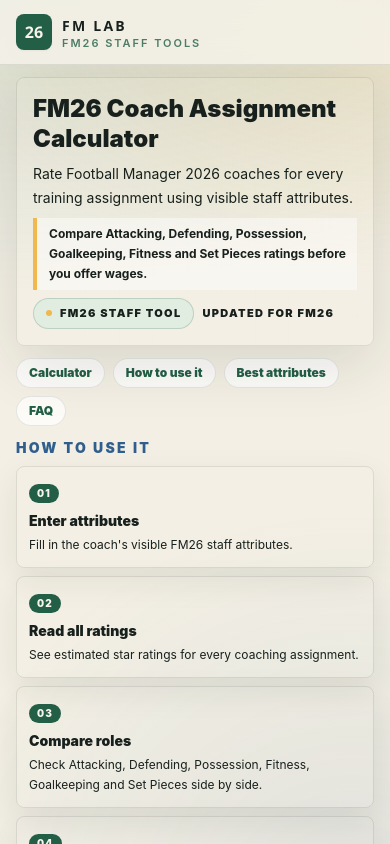
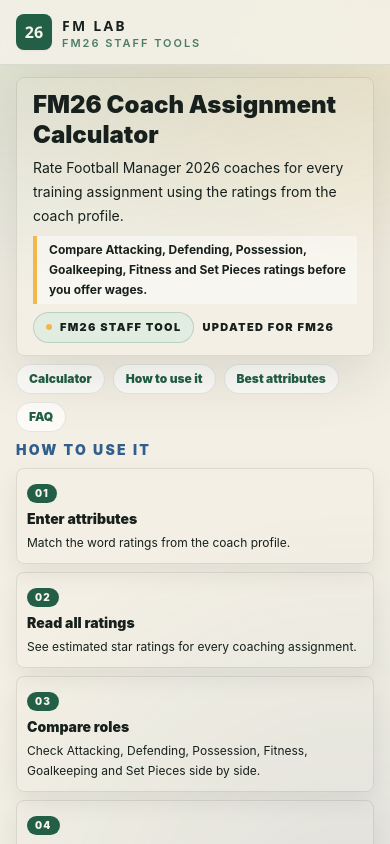
Before and after one commit to cakuza/FMLAB, a Next.js app: page / in a window 390 px wide. Shown: the top 844 px of the page. Built offline with nearby package versions, Linux system fonts and the light colour scheme; no server answers.

Commit message:
Polish FM player copy and compact page

```diff
--- a/app/coach-rating-calculator/page.tsx
+++ b/app/coach-rating-calculator/page.tsx
@@ -6,7 +6,7 @@
 
 const pageTitle = "FM26 Coach Calculator - Staff Assignment Ratings | FM Lab";
 const pageDescription =
-  "Estimate Football Manager 2026 coach ratings for Attacking, Defending, Possession, Goalkeeping, Fitness and Set Pieces assignments using visible staff attributes.";
+  "Estimate Football Manager 2026 coach ratings for Attacking, Defending, Possession, Goalkeeping, Fitness and Set Pieces assignments using coach profile ratings.";
 const ogDescription =
   "Compare FM26 staff assignment ratings before you hire or assign coaches.";
 const pageUrl = `${siteUrl}/coach-rating-calculator`;
@@ -15,7 +15,7 @@
   {
     number: "01",
     title: "Enter attributes",
-    text: "Fill in the coach's visible FM26 staff attributes."
+    text: "Match the word ratings from the coach profile."
   },
   {
     number: "02",
@@ -38,21 +38,21 @@
 const howItWorksCards = [
   {
     marker: "WORDS",
-    title: "Visible FM26 word levels",
+    title: "Enter the coach attributes you see in FM26",
     text:
-      "Use the coach attributes you can see in-game, including coaching and mental ratings."
+      "Use the word ratings from the coach profile, including coaching and mental attributes."
   },
   {
     marker: "RANK",
-    title: "Training role ranking",
+    title: "See every training role ranked",
     text:
-      "FM Lab ranks all 9 assignment roles so you can see where the coach helps most."
+      "FM Lab shows how the coach fits all 9 assignment roles, from strongest to weakest."
   },
   {
     marker: "HIRE",
-    title: "Hiring decision support",
+    title: "Know what to expect before hiring",
     text:
-      "Use it before committing wages or assigning training responsibilities."
+      "Use the ratings to spot specialists, backup options, and roles where the coach may not be worth the wage."
   }
 ];
 
@@ -65,7 +65,7 @@
   {
     question: "What attributes should I enter?",
     answer:
-      "Enter the visible coaching and mental staff attributes shown in FM26: Attacking, Defending, Fitness, Goalkeeping, Possession, Set Pieces, Tactical, Technical, Authority, Determination and Motivating."
+      "Enter the coaching and mental attributes from the FM26 coach profile: Attacking, Defending, Fitness, Goalkeeping, Possession, Set Pieces, Tactical, Technical, Authority, Determination and Motivating."
   },
   {
     question: "What does the assignment rating mean?",
@@ -85,7 +85,7 @@
   {
     question: "Does this guarantee the exact in-game star rating?",
     answer:
-      "No. It is an approximation based on visible attributes and should be used as a practical decision aid, not an official formula."
+      "No. It is an approximation based on the coach profile and should be used as a practical decision aid, not an official formula."
   }
 ];
 
@@ -97,7 +97,7 @@
     applicationCategory: "SportsApplication",
     operatingSystem: "Web",
     description:
-      "An unofficial Football Manager 2026 coach assignment calculator for estimating staff ratings from visible attributes.",
+      "An unofficial Football Manager 2026 coach assignment calculator for estimating staff ratings from coach profile attributes.",
     url: pageUrl
   },
   {
@@ -161,17 +161,17 @@
         type="application/ld+json"
         dangerouslySetInnerHTML={{ __html: JSON.stringify(structuredData) }}
       />
-      <section className="relative mb-3 overflow-hidden rounded-lg border border-ink/10 bg-chalk/88 px-4 py-4 shadow-panel sm:px-6 sm:py-5">
+      <section className="relative mb-2 overflow-hidden rounded-lg border border-ink/10 bg-chalk/88 px-4 py-3 shadow-panel sm:px-5 sm:py-4">
         <div className="pitch-lines pointer-events-none absolute inset-0 opacity-[0.075]" />
         <div className="relative max-w-5xl">
           <h1 className="max-w-4xl text-2xl font-black leading-tight text-ink sm:text-3xl lg:text-4xl">
             FM26 Coach Assignment Calculator
           </h1>
-          <p className="mt-2 max-w-3xl text-sm leading-6 text-ink/72 sm:text-base">
+          <p className="mt-1.5 max-w-3xl text-sm leading-6 text-ink/72 sm:text-base">
             Rate Football Manager 2026 coaches for every training assignment
-            using visible staff attributes.
+            using the ratings from the coach profile.
           </p>
-          <p className="mt-2 max-w-3xl border-l-4 border-signal bg-white/45 py-1.5 pl-3 text-xs font-bold leading-5 text-ink/78 sm:text-sm">
+          <p className="mt-2 max-w-3xl border-l-4 border-signal bg-white/45 py-1 pl-3 text-xs font-bold leading-5 text-ink/78 sm:text-sm">
             Compare Attacking, Defending, Possession, Goalkeeping, Fitness and
             Set Pieces ratings before you offer wages.
           </p>
@@ -187,7 +187,7 @@
 
       <nav
         aria-label="Page sections"
-        className="mb-3 flex flex-wrap gap-2 text-xs font-black text-pitch sm:text-sm"
+        className="mb-2 flex flex-wrap gap-2 text-xs font-black text-pitch sm:text-sm"
       >
         <a
           className="rounded-full border border-ink/10 bg-white/75 px-3 py-1.5 hover:bg-touchline/55"
@@ -215,7 +215,7 @@
         </a>
       </nav>
 
-      <section className="mb-3" id="how-to-use-it">
+      <section className="mb-2" id="how-to-use-it">
         <div className="mb-2 flex items-end justify-between gap-4">
           <h2 className="text-sm font-black uppercase tracking-[0.16em] text-bench">
             How to use it
@@ -225,13 +225,13 @@
         <ol className="grid gap-2 sm:grid-cols-2 lg:grid-cols-4">
           {howToSteps.map((step) => (
             <li
-              className="rounded-lg border border-ink/10 bg-white/78 p-3 shadow-[0_12px_34px_rgba(23,32,28,0.08)]"
+              className="rounded-lg border border-ink/10 bg-white/78 p-2.5 shadow-[0_10px_26px_rgba(23,32,28,0.07)]"
               key={step.number}
             >
               <span className="inline-flex rounded-full bg-pitch px-2 py-0.5 text-[10px] font-black tracking-[0.12em] text-chalk">
                 {step.number}
               </span>
-              <h3 className="mt-2 text-sm font-black leading-5 text-ink">
+              <h3 className="mt-1.5 text-sm font-black leading-5 text-ink">
                 {step.title}
               </h3>
               <p className="mt-1 text-xs leading-5 text-ink/68">{step.text}</p>
@@ -251,18 +251,18 @@
         </h2>
         <p className="mt-2 max-w-4xl text-sm leading-6 text-ink/72">
           This tool estimates how well a Football Manager 2026 staff member
-          fits each coaching assignment. Enter the coach&apos;s visible attributes,
+          fits each coaching assignment. Enter the coach&apos;s profile ratings,
           then compare assignment ratings from 1 to 5 stars.
         </p>
         <ul className="mt-3 grid gap-2 text-xs font-bold text-ink/72 sm:grid-cols-3">
           <li className="rounded-lg border border-ink/10 bg-chalk/72 px-3 py-2">
-            Best for: choosing staff assignments before hiring.
+            Best for: checking what a coach can realistically offer before you hire him.
           </li>
           <li className="rounded-lg border border-ink/10 bg-chalk/72 px-3 py-2">
-            Uses: visible FM26 staff attributes only.
+            Input: the coach attributes you see on his FM26 profile.
           </li>
           <li className="rounded-lg border border-ink/10 bg-chalk/72 px-3 py-2">
-            Output: all 9 assignment ratings in one table.
+            Output: a live star rating for every training assignment.
           </li>
         </ul>
       </section>
@@ -271,20 +271,13 @@
         <h2 className="text-sm font-black uppercase tracking-[0.16em] text-bench">
           How it works
         </h2>
-        <p className="mt-3 max-w-4xl rounded-lg border border-ink/10 bg-white/72 p-4 text-sm font-semibold leading-6 text-ink/70">
-          Each training assignment combines its main coaching attributes with
-          supporting mental attributes: Determination, Authority and Motivating.
-          FM Lab ranks all 9 assignment slots so you can compare staff
-          candidates, avoid wasting wage budget, and assign each coach where he
-          actually helps.
-        </p>
         <div className="mt-3 grid gap-3 md:grid-cols-3">
           {howItWorksCards.map((item) => (
             <article
-              className="rounded-lg border border-ink/10 bg-white/76 p-4 shadow-[0_12px_34px_rgba(23,32,28,0.08)]"
+              className="rounded-lg border border-ink/10 bg-white/80 p-3.5 shadow-[0_12px_30px_rgba(23,32,28,0.08)]"
               key={item.title}
             >
-              <span className="text-[11px] font-black uppercase tracking-[0.14em] text-pitch/72">
+              <span className="inline-flex rounded-full bg-touchline px-2 py-0.5 text-[10px] font-black uppercase tracking-[0.14em] text-pitch/72">
                 {item.marker}
               </span>
               <h3 className="mt-2 text-base font-black leading-5 text-ink">
@@ -307,7 +300,7 @@
             </h2>
             <p className="mt-2 max-w-4xl text-sm font-semibold leading-6 text-ink/62">
               Different FM26 training assignments value different attributes.
-              The table below shows which visible staff attributes matter most
+              The table below shows which coach attributes matter most
               for each coaching role, so you can understand why a coach rates
               higher or lower.
             </p>
--- a/app/page.tsx
+++ b/app/page.tsx
@@ -6,7 +6,7 @@
 
 const pageTitle = "FM26 Coach Calculator - Staff Assignment Ratings | FM Lab";
 const pageDescription =
-  "Estimate Football Manager 2026 coach ratings for Attacking, Defending, Possession, Goalkeeping, Fitness and Set Pieces assignments using visible staff attributes.";
+  "Estimate Football Manager 2026 coach ratings for Attacking, Defending, Possession, Goalkeeping, Fitness and Set Pieces assignments using coach profile ratings.";
 const ogDescription =
   "Compare FM26 staff assignment ratings before you hire or assign coaches.";
 
@@ -36,7 +36,7 @@
   {
     number: "01",
     title: "Enter attributes",
-    text: "Fill in the coach's visible FM26 staff attributes."
+    text: "Match the word ratings from the coach profile."
   },
   {
     number: "02",
@@ -59,21 +59,21 @@
 const howItWorksCards = [
   {
     marker: "WORDS",
-    title: "Visible FM26 word levels",
+    title: "Enter the coach attributes you see in FM26",
     text:
-      "Use the coach attributes you can see in-game, including coaching and mental ratings."
+      "Use the word ratings from the coach profile, including coaching and mental attributes."
   },
   {
     marker: "RANK",
-    title: "Training role ranking",
+    title: "See every training role ranked",
     text:
-      "FM Lab ranks all 9 assignment roles so you can see where the coach helps most."
+      "FM Lab shows how the coach fits all 9 assignment roles, from strongest to weakest."
   },
   {
     marker: "HIRE",
-    title: "Hiring decision support",
+    title: "Know what to expect before hiring",
     text:
-      "Use it before committing wages or assigning training responsibilities."
+      "Use the ratings to spot specialists, backup options, and roles where the coach may not be worth the wage."
   }
 ];
 
@@ -86,7 +86,7 @@
   {
     question: "What attributes should I enter?",
     answer:
-      "Enter the visible coaching and mental staff attributes shown in FM26: Attacking, Defending, Fitness, Goalkeeping, Possession, Set Pieces, Tactical, Technical, Authority, Determination and Motivating."
+      "Enter the coaching and mental attributes from the FM26 coach profile: Attacking, Defending, Fitness, Goalkeeping, Possession, Set Pieces, Tactical, Technical, Authority, Determination and Motivating."
   },
   {
     question: "What does the assignment rating mean?",
@@ -106,7 +106,7 @@
   {
     question: "Does this guarantee the exact in-game star rating?",
     answer:
-      "No. It is an approximation based on visible attributes and should be used as a practical decision aid, not an official formula."
+      "No. It is an approximation based on the coach profile and should be used as a practical decision aid, not an official formula."
   }
 ];
 
@@ -118,7 +118,7 @@
     applicationCategory: "SportsApplication",
     operatingSystem: "Web",
     description:
-      "An unofficial Football Manager 2026 coach assignment calculator for estimating staff ratings from visible attributes.",
+      "An unofficial Football Manager 2026 coach assignment calculator for estimating staff ratings from coach profile attributes.",
     url: siteUrl
   },
   {
@@ -160,17 +160,17 @@
         type="application/ld+json"
         dangerouslySetInnerHTML={{ __html: JSON.stringify(structuredData) }}
       />
-      <section className="relative mb-3 overflow-hidden rounded-lg border border-ink/10 bg-chalk/88 px-4 py-4 shadow-panel sm:px-6 sm:py-5">
+      <section className="relative mb-2 overflow-hidden rounded-lg border border-ink/10 bg-chalk/88 px-4 py-3 shadow-panel sm:px-5 sm:py-4">
         <div className="pitch-lines pointer-events-none absolute inset-0 opacity-[0.075]" />
         <div className="relative max-w-5xl">
           <h1 className="max-w-4xl text-2xl font-black leading-tight text-ink sm:text-3xl lg:text-4xl">
             FM26 Coach Assignment Calculator
           </h1>
-          <p className="mt-2 max-w-3xl text-sm leading-6 text-ink/72 sm:text-base">
+          <p className="mt-1.5 max-w-3xl text-sm leading-6 text-ink/72 sm:text-base">
             Rate Football Manager 2026 coaches for every training assignment
-            using visible staff attributes.
+            using the ratings from the coach profile.
           </p>
-          <p className="mt-2 max-w-3xl border-l-4 border-signal bg-white/45 py-1.5 pl-3 text-xs font-bold leading-5 text-ink/78 sm:text-sm">
+          <p className="mt-2 max-w-3xl border-l-4 border-signal bg-white/45 py-1 pl-3 text-xs font-bold leading-5 text-ink/78 sm:text-sm">
             Compare Attacking, Defending, Possession, Goalkeeping, Fitness and
             Set Pieces ratings before you offer wages.
           </p>
@@ -186,7 +186,7 @@
 
       <nav
         aria-label="Page sections"
-        className="mb-3 flex flex-wrap gap-2 text-xs font-black text-pitch sm:text-sm"
+        className="mb-2 flex flex-wrap gap-2 text-xs font-black text-pitch sm:text-sm"
       >
         <a className="rounded-full border border-ink/10 bg-white/75 px-3 py-1.5 hover:bg-touchline/55" href="#calculator">
           Calculator
@@ -202,7 +202,7 @@
         </a>
       </nav>
 
-      <section className="mb-3" id="how-to-use-it">
+      <section className="mb-2" id="how-to-use-it">
         <div className="mb-2 flex items-end justify-between gap-4">
           <h2 className="text-sm font-black uppercase tracking-[0.16em] text-bench">
             How to use it
@@ -212,13 +212,13 @@
         <ol className="grid gap-2 sm:grid-cols-2 lg:grid-cols-4">
           {howToSteps.map((step) => (
             <li
-              className="rounded-lg border border-ink/10 bg-white/78 p-3 shadow-[0_12px_34px_rgba(23,32,28,0.08)]"
+              className="rounded-lg border border-ink/10 bg-white/78 p-2.5 shadow-[0_10px_26px_rgba(23,32,28,0.07)]"
               key={step.number}
             >
               <span className="inline-flex rounded-full bg-pitch px-2 py-0.5 text-[10px] font-black tracking-[0.12em] text-chalk">
                 {step.number}
               </span>
-              <h3 className="mt-2 text-sm font-black leading-5 text-ink">
+              <h3 className="mt-1.5 text-sm font-black leading-5 text-ink">
                 {step.title}
               </h3>
               <p className="mt-1 text-xs leading-5 text-ink/68">{step.text}</p>
@@ -238,18 +238,18 @@
         </h2>
         <p className="mt-2 max-w-4xl text-sm leading-6 text-ink/72">
           This tool estimates how well a Football Manager 2026 staff member
-          fits each coaching assignment. Enter the coach&apos;s visible attributes,
+          fits each coaching assignment. Enter the coach&apos;s profile ratings,
           then compare assignment ratings from 1 to 5 stars.
         </p>
         <ul className="mt-3 grid gap-2 text-xs font-bold text-ink/72 sm:grid-cols-3">
           <li className="rounded-lg border border-ink/10 bg-chalk/72 px-3 py-2">
-            Best for: choosing staff assignments before hiring.
+            Best for: checking what a coach can realistically offer before you hire him.
           </li>
           <li className="rounded-lg border border-ink/10 bg-chalk/72 px-3 py-2">
-            Uses: visible FM26 staff attributes only.
+            Input: the coach attributes you see on his FM26 profile.
           </li>
           <li className="rounded-lg border border-ink/10 bg-chalk/72 px-3 py-2">
-            Output: all 9 assignment ratings in one table.
+            Output: a live star rating for every training assignment.
           </li>
         </ul>
       </section>
@@ -258,20 +258,13 @@
         <h2 className="text-sm font-black uppercase tracking-[0.16em] text-bench">
           How it works
         </h2>
-        <p className="mt-3 max-w-4xl rounded-lg border border-ink/10 bg-white/72 p-4 text-sm font-semibold leading-6 text-ink/70">
-          Each training assignment combines its main coaching attributes with
-          supporting mental attributes: Determination, Authority and Motivating.
-          FM Lab ranks all 9 assignment slots so you can compare staff
-          candidates, avoid wasting wage budget, and assign each coach where he
-          actually helps.
-        </p>
         <div className="mt-3 grid gap-3 md:grid-cols-3">
           {howItWorksCards.map((item) => (
             <article
-              className="rounded-lg border border-ink/10 bg-white/76 p-4 shadow-[0_12px_34px_rgba(23,32,28,0.08)]"
+              className="rounded-lg border border-ink/10 bg-white/80 p-3.5 shadow-[0_12px_30px_rgba(23,32,28,0.08)]"
               key={item.title}
             >
-              <span className="text-[11px] font-black uppercase tracking-[0.14em] text-pitch/72">
+              <span className="inline-flex rounded-full bg-touchline px-2 py-0.5 text-[10px] font-black uppercase tracking-[0.14em] text-pitch/72">
                 {item.marker}
               </span>
               <h3 className="mt-2 text-base font-black leading-5 text-ink">
@@ -294,7 +287,7 @@
             </h2>
             <p className="mt-2 max-w-4xl text-sm font-semibold leading-6 text-ink/62">
               Different FM26 training assignments value different attributes.
-              The table below shows which visible staff attributes matter most
+              The table below shows which coach attributes matter most
               for each coaching role, so you can understand why a coach rates
               higher or lower.
             </p>
```
